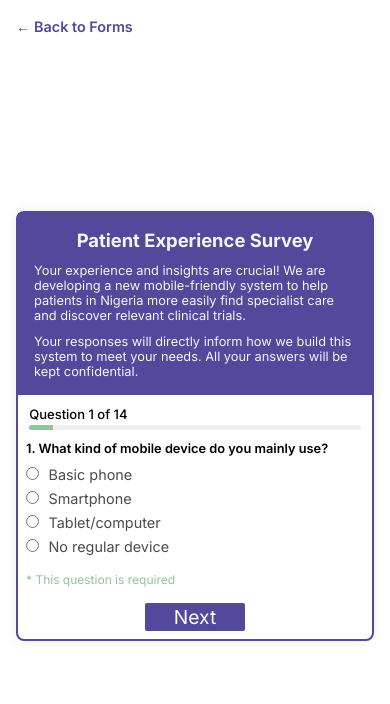
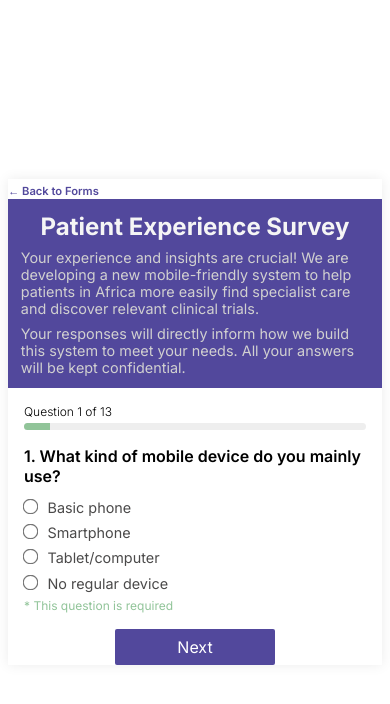
Before and after one commit to axonlinkcode/webpage, a React (Vite) app in the folder frontend/: page /forms/patient in a window 390 px wide. Shown: the top 704 px of the page. Built offline with nearby package versions, Linux system fonts and the light colour scheme.

Commit message:
styled forms

```diff
--- a/frontend/src/components/form/CROForm.jsx
+++ b/frontend/src/components/form/CROForm.jsx
@@ -41,7 +41,7 @@ const CROForm = () => {
   const [submissionError, setSubmissionError] = useState('');
   const [errors, setErrors] = useState({});
 
-  const totalSteps = 23;
+  const totalSteps = 22;
 
   const requiredFields = {
     1: 'primaryRole',
@@ -135,7 +135,6 @@ const CROForm = () => {
   const handleSubmit = (e) => {
     e.preventDefault();
     if (validateCurrentStep()) {
-      console.log('CRO Submitted:', formData);
       setShowModal(true);
       setSubmissionError('');
       // Uncomment below to use API
@@ -567,7 +566,6 @@ const CROForm = () => {
           </div>
         );
       case 17:
-        if (formData.hasPrivacyConcerns !== 'Yes') return null;
         return (
           <div className="form-group">
             <label>15a. Please briefly describe the nature of those concerns:</label>
@@ -753,12 +751,11 @@ const CROForm = () => {
 
   return (
     <div className='survey-body'>
+      <form onSubmit={handleSubmit} className="survey-form">
         <Link to='/forms' className="arrow-link">← Back to Forms</Link>
-      <div className="survey-container">
-        <form onSubmit={handleSubmit} className="survey-form">
         <div className="survey-header">
           <h1>Clinical Research Organizations (CROs)/Trial Sponsors</h1>
-            <p>Your expertise as a clinical trial manager or sponsor operating in Nigeria is critical. We are developing an innovative IT system to streamline clinical trial operations, enhance patient engagement, and improve connectivity within the Nigerian healthcare and research ecosystem. </p>
+          <p>Your expertise as a clinical trial manager or sponsor operating in Africa is critical. We are developing an innovative IT system to streamline clinical trial operations, enhance patient engagement, and improve connectivity within the Nigerian healthcare and research ecosystem. </p>
           <p>Your valuable insights will directly inform the features and functionality of this system. Your answers will be kept confidential. </p>
         </div>
 
@@ -794,7 +791,6 @@ const CROForm = () => {
         </div>
 
       </form>
-      </div>
 
       {showModal && (
         <div className="modal-overlay">
--- a/frontend/src/components/form/PatientForm.jsx
+++ b/frontend/src/components/form/PatientForm.jsx
@@ -27,7 +27,7 @@ const PatientForm = () => {
     systemPriorities: []
   });
 
-  const totalSteps = 14; // Changed from 14 to 13 since you only have 13 steps
+  const totalSteps = 13; // Changed from 14 to 13 since you only have 13 steps
 
   const requiredFields = {
     1: 'deviceType',
@@ -155,7 +155,6 @@ const PatientForm = () => {
     e.preventDefault();
 
     if (validateCurrentStep()) {
-      console.log('Patient Submitted:', formData);
       setShowModal(true);
       setSubmissionError('');
 
@@ -171,7 +170,8 @@ const PatientForm = () => {
             setSubmissionError('Something went wrong. Please try again.');
           });
       }
-  }}
+    }
+  }
 
   const renderQuestion = () => {
     switch (currentStep) {
@@ -417,13 +417,13 @@ const PatientForm = () => {
 
   return (
     <div className='survey-body'>
+      {/* <div className="survey-container"> */}
+      <form onSubmit={handleSubmit} className="survey-form">
         <Link to='/forms' className="arrow-link">← Back to Forms</Link>
-      <div className="survey-container">
-        <form onSubmit={handleSubmit} className="survey-form">
         <div className="survey-header">
           <h1>Patient Experience Survey</h1>
           <p>
-              Your experience and insights are crucial! We are developing a new mobile-friendly system to help patients in Nigeria more easily find specialist care and discover relevant clinical trials.
+            Your experience and insights are crucial! We are developing a new mobile-friendly system to help patients in Africa more easily find specialist care and discover relevant clinical trials.
           </p>
           <p>
             Your responses will directly inform how we build this system to meet your needs. All your answers will be kept confidential.
@@ -447,15 +447,20 @@ const PatientForm = () => {
         </div>
 
         <div className="form-footer">
-            {currentStep > 1 && <button type="button" onClick={handleBack}>Back</button>}
-            {currentStep < totalSteps ? (
+          {currentStep > 1 && (
+            <button type="button" onClick={handleBack}>Back</button>
+          )}
+
+          {currentStep === 13 && (
+            <button type="submit">Submit</button>
+          )}
+
+          {currentStep < 13 && (
             <button type="button" onClick={handleNext}>Next</button>
-            ) : (
-              <button type="submit">Submit</button>
           )}
         </div>
       </form>
-      </div>
+      {/* </div> */}
       {showModal && (
         <div className="modal-overlay">
           <div className="modal-card">
--- a/frontend/src/components/form/form.css
+++ b/frontend/src/components/form/form.css
@@ -1,73 +1,45 @@
-/* form.css */
-
  .survey-body {
-  padding: 2rem;
+   display: flex;
+   align-items: center;
+   justify-content: center;
    height: 100vh;
  }
 
-.survey-container {
-  height: calc(100vh - 4rem);
-  background-color: #fff;
-  display: flex;
-  align-items: center;
-  justify-content: center;
+ .survey-form {
+   /* width: 60%; */
+   /* height: auto; */
+   background-color: #ffffff;
+   box-shadow: 0 0 12px rgba(0, 0, 0, 0.08);
  }
 
-.survey-form {
-  width: 60%;
-  height: auto;
-  background-color: #ffffff;
-  border: 2px solid #52489c;
-  border-radius: 8px;
-  box-shadow: 0 0 12px rgba(0, 0, 0, 0.08);
-}
 
  .arrow-link {
    display: inline-block;
    text-decoration: none;
    font-weight: 600;
    color: #52489c;
-  font-size: 1.2rem;
-}
-
-.back-link:hover {
-  text-decoration: underline;
+   /* font-size: 1.2rem; */
  }
 
  .survey-header {
    text-align: center;
    background-color: #52489c;
-  padding: 3rem 0;
    color: whitesmoke;
  }
 
-.survey-header h1 {
-  font-size: 2rem;
+ .survey-header p {
+   text-align: left;
  }
 
-.survey-header h2 {
-  font-size: 1.2rem;
-}
+ /* .progress-tracker {
+  padding: 2rem;
+} */
 
-
-.survey-header p {
-  font-size: 1.1rem;
-  margin-top: 1rem;
-  text-align: left;
-  padding: 0 1rem;
-}
-
-
-.progress-tracker {
-  padding: 2rem;
-}
-
-.progress-tracker p {
+ /* .progress-tracker p {
   font-weight: 500;
   margin-bottom: 0.4rem;
 
-}
-
+} */
  .progress-bar {
    width: 100%;
    height: 10px;
@@ -82,25 +54,27 @@
    transition: width 0.3s ease;
  }
 
-.survey-questions {
-  padding: 2rem;
-}
-
-/* .form-group {
-  border: 1px solid red;
-} */
-
  .form-group label {
    font-weight: 600;
-  font-size: 1.25rem;
+   /* font-size: 1.25rem; */
    display: block;
-  margin-bottom: 1rem;
+   /* margin-bottom: 1rem; */
  }
 
  .form-group-span {
    color: #a6a6a6;
    display: inline-block;
-  font-size: 15px;
+ }
+
+ .survey-header h2 {
+   font-size: 1.2rem;
+ }
+
+ .radio-text {
+   color: #4b4a4a;
+   /* font-size: 1.4rem; */
+   display: inline-block;
+   /* margin-bottom: 0.6rem; */
  }
 
  .form-group input[type="radio"],
@@ -114,34 +88,25 @@
    margin-bottom: 0.5rem;
  }
 
-.scale-labels {
+ /* REQUIRED */
+ .required-note {
+   margin-top: 12px;
+   color: #91c499;
    font-size: 12px;
-  color: #91c499;
+   transition: color 0.3s ease;
  }
 
-.radio-text {
-  color: #4b4a4a;
-  font-size: 1.4rem;
-  display: inline-block;
-  margin-bottom: 0.6rem;
+ .required-note.error {
+   color: #dc3545;
+   /* Red color for error state */
  }
 
-
-.form-group textarea,
-.form-group select {
-  width: 100%;
-  padding: 0.6rem;
-  font-size: 1rem;
-  border-radius: 5px;
-  border: 1px solid #ccc;
-  margin-top: 0.4rem;
-  resize: vertical;
-}
-
+ /* BUTTONS */
  .form-footer {
    display: flex;
    justify-content: space-evenly;
-  margin-top: 2rem;
+   /* margin-top: 2rem; */
+   gap: 1rem;
  }
 
  .form-footer button {
@@ -165,6 +130,7 @@
    box-shadow: 0 4px 10px rgba(0, 0, 0, 0.1);
    cursor: pointer;
  }
+
 
  /* MODAL */
  .modal-overlay {
@@ -192,7 +158,7 @@
 
  .modal-card h2 {
    margin-bottom: 1rem;
-  color: #2e7d32;
+   color: #91C499;
  }
 
  .modal-btn {
@@ -217,173 +183,406 @@
    font-weight: 500;
  }
 
+ .scale-labels {
+   font-size: 12px;
+   color: #91c499;
+ }
+
+ .form-group textarea,
+ .form-group select {
+   width: 100%;
+   padding: 0.6rem;
+   font-size: 1rem;
+   border-radius: 5px;
+   border: 1px solid #ccc;
+   margin-top: 0.4rem;
+   resize: vertical;
+ }
+
+ .back-link:hover {
+   text-decoration: underline;
+ }
+
+
+ /* ____________ */
+ /* small screens */
+ @media (max-width:479px) {
+   .survey-body {
+     padding: 0.5rem;
+   }
+
+   /* .survey-form {
+    width: 100%;
+  } */
+
+   .arrow-link {
+     font-size: 0.7rem;
+   }
+
+   .survey-header {
+     padding: 0.8rem;
+   }
+
+   .survey-header h1 {
+     font-size: 1.5rem;
+   }
+
+   .survey-header p {
+     font-size: 0.9rem;
+     margin-top: 0.5rem;
+     color: rgb(209, 208, 208);
+   }
+
+   .progress-tracker {
+     padding: 1rem;
+   }
+
+   .progress-tracker p {
+     font-weight: 300;
+     font-size: 12px;
+     margin-bottom: 0.2rem;
+   }
+
+   .progress-bar {
+     height: 7px;
+   }
+
+   .survey-questions {
+     padding: 0 1rem 1rem;
+   }
+
+   .form-group label {
+     font-size: 1rem;
+     margin-bottom: 0.7rem;
+   }
+
+   /* .form-group-span {
+  font-size: 10px;
+} */
+   .radio-text {
+     font-size: 0.9rem;
+     display: inline-block;
+     margin-bottom: 0.4rem;
+   }
+
+   .form-group input[type="radio"],
+   .form-group input[type="checkbox"] {
+     transform: scale(1.2);
+     /* Increases size */
+     margin-right: 6px;
+   }
 
    /* REQUIRED */
    .required-note {
-  margin-top: 12px;
-  color: #91c499;
-  font-size: 12px;
-  transition: color 0.3s ease;
+     margin-top: 0px;
    }
 
-.required-note.error {
-  color: #dc3545;
-  /* Red color for error state */
+   .form-footer button {
+     padding: 0.5rem 0;
+     font-size: 1rem;
+     width: 160px;
+     margin-bottom: 0rem;
+   }
  }
 
-/* QUERIES */
+ @media (min-width:480px) and (max-width:767px) {
+   .survey-body {
+     padding: 0.7rem;
+   }
 
+   .arrow-link {
+     font-size: 0.85rem;
+   }
 
-@media screen and (max-width:768px) {
-  .survey-body {
+   .survey-header {
+     padding: 0.8rem;
+   }
+
+   .survey-header h1 {
+     font-size: 1.5rem;
+   }
+
+   .survey-header p {
+     font-size: 0.95rem;
+     margin-top: 0.8rem;
+     color: rgb(209, 208, 208);
+   }
+
+   .progress-tracker {
      padding: 1rem;
    }
 
-  .survey-form {
-    width: 90%;
-    max-height: 690px;
-    height: auto;
+   .progress-tracker p {
+     font-weight: 300;
+     font-size: 13.5px;
+     margin-bottom: 0.2rem;
+   }
+
+   .progress-bar {
+     height: 7px;
+   }
+
+   .survey-questions {
+     padding: 0 1rem 1rem;
+   }
+
+   .form-group label {
+     font-size: 1rem;
+     margin-bottom: 0.7rem;
+   }
+
+   /* .form-group-span {
+  font-size: 10px;
+  border: 1px solid red;
+} */
+   .radio-text {
+     font-size: 1rem;
+     display: inline-block;
+     margin-bottom: 0.8rem;
+   }
+
+   .form-group input[type="radio"],
+   .form-group input[type="checkbox"] {
+     transform: scale(1.3);
+     margin-right: 8px;
+     margin-bottom: 0.5rem;
+   }
+
+   /* REQUIRED */
+   .required-note {
+     margin-top: 0px;
+   }
+
+   .form-footer button {
+     padding: 0.5rem 0;
+     font-size: 1.1rem;
+     width: 180px;
+     margin-bottom: 0rem;
+   }
+ }
+
+ @media (min-width:768px) and (max-width:1023px) {
+   .survey-body {
+     padding: 1.2rem;
    }
 
    .survey-header {
-    padding: 1rem 0;
-  }
-
-  .survey-questions {
      padding: 1rem;
    }
 
-  .progress-tracker {
-    padding: 0.5rem;
-
-  }
-}
-
-@media screen and (max-width: 500px) {
-  .survey-header {
-    padding: 1rem 0;
-  }
-
    .survey-header h1 {
-    font-size: 1.3rem;
-  }
-
-  .survey-header h2 {
-    font-size: 0.8rem;
+     font-size: 1.7rem;
    }
 
    .survey-header p {
-    margin-top: 0.7rem;
-    font-size: 0.8rem;
+     font-size: 1.1rem;
+     margin-top: 1rem;
+     color: rgb(209, 208, 208);
    }
 
-  .survey-body {
+   .progress-tracker {
      padding: 1rem;
    }
 
-  .progress-bar {
-    height: 5px;
-  }
-
-  .progress-tracker {
-    padding: 0.7rem;
-  }
-
    .progress-tracker p {
-    font-size: 13px;
+     font-weight: 300;
+     font-size: 15px;
      margin-bottom: 0.2rem;
    }
 
    .survey-questions {
-    padding: 0 0.5rem 0.5rem 0.5rem;
-  }
-
-  .survey-form {
-    width: 100%;
-    height: auto;
-  }
-
-  .form-footer {
-    gap: 1rem;
-    margin-top: 0.5rem;
-    padding-bottom: 0.5rem;
+     padding: 0 1rem 1rem;
    }
 
    .form-group label {
-    font-size: 1rem;
-    margin-bottom: 0.5rem;
+     font-size: 1.2rem;
+     margin-bottom: 0.7rem;
    }
 
    .radio-text {
-    font-size: 0.9rem;
-    margin-bottom: 0rem;
-
-  }
-
-  .form-footer button {
-    margin-bottom: 0;
-    width: 100px;
-    padding: 0.2rem 0;
+     font-size: 1.1rem;
+     display: inline-block;
+     margin-bottom: 1rem;
    }
 
    .form-group input[type="radio"],
    .form-group input[type="checkbox"] {
-    transform: none;
-    margin-right: 5px;
+     transform: scale(1.4);
+     margin-right: 8px;
+     margin-bottom: 0.5rem;
    }
 
-  .survey-container {
-    flex-direction: column;
+   .required-note {
+     margin-top: 0px;
    }
 
-  .arrow-link {
-    font-size: 0.9rem;
+   .form-footer button {
+     margin-bottom: 0.6rem;
    }
  }
 
-
-@media screen and (max-width:425px) {
-  .survey-header h1 {
-    font-size: 1.15rem;
+ @media (min-width:1024px) and (max-width:1279px) {
+   .survey-body {
+     padding: 0 1.2rem 0 1.2rem;
    }
 
-  .survey-header h2 {
-    font-size: 0.75rem;
+   .survey-header {
+     padding: 1.2rem;
+   }
+
+   .survey-header p {
+     font-size: 1.2rem;
+     margin-top: 1rem;
+     color: rgb(209, 208, 208);
+   }
+
+   .progress-tracker {
+     padding: 1rem;
+   }
+
+   .progress-tracker p {
+     font-weight: 500;
+     font-size: 1rem;
+     margin-bottom: 0.2rem;
+   }
+
+   .survey-questions {
+     padding: 0 1.2rem 0 1.2rem;
+   }
+
+   .form-group label {
+     font-size: 1.4rem;
+     margin-bottom: 1rem;
+   }
+
+   .radio-text {
+     font-size: 1.5rem;
+     display: inline-block;
+     margin-bottom: 1rem;
+   }
+
+   .form-group input[type="radio"],
+   .form-group input[type="checkbox"] {
+     margin-right: 10px;
+     margin-bottom: 0.5rem;
+   }
+
+   .required-note {
+     margin-top: 0px;
+   }
+
+ }
+
+ @media (min-width:1280px) and (max-width:1535px) {
+   .survey-body {
+     padding: 0 1.5rem 0 1.5rem;
+   }
+
+   .survey-header {
+     padding: 1.4rem;
+   }
+
+   .survey-header h1 {
+     font-size: 2rem;
+   }
+
+   .survey-header p {
+     font-size: 1.3rem;
+     margin-top: 1rem;
+     color: rgb(209, 208, 208);
+   }
+
+   .progress-tracker {
+     padding: 1rem 1rem 1.5rem 1rem;
+   }
+
+   .progress-tracker p {
+     font-weight: 600;
+     font-size: 18px;
+     margin-bottom: 0.2rem;
+   }
+
+   .survey-questions {
+     padding: 0 1.2rem 1.2rem;
+   }
+
+   .form-group label {
+     font-size: 1.5rem;
+     margin-bottom: 1rem;
+   }
+
+   .radio-text {
+     font-size: 1.5rem;
+     margin-bottom: 1rem;
+   }
+
+   .form-group input[type="radio"],
+   .form-group input[type="checkbox"] {
+     transform: scale(1.4);
+     margin-right: 8px;
+     margin-bottom: 0.5rem;
+   }
+
+   .required-note {
+     margin-top: 0px;
    }
 
    .form-footer button {
-    padding: 0.1rem 0;
-  }
-.form-group label {
-  font-size: 0.8rem;
+     margin-bottom: 0.8rem;
    }
  }
 
-@media screen and (max-width:375px){
+ @media (min-width:1536px) {
+   .survey-body {
+     padding: 0 2rem 0 2rem;
+   }
+
+   .survey-header {
+     padding: 1.4rem;
+   }
+
    .survey-header h1 {
-    font-size: 1.19rem;
+     font-size: 2rem;
    }
-   .survey-header h2 {
-    font-size: 0.6rem;
+
+   .survey-header p {
+     font-size: 1.3rem;
+     margin-top: 1rem;
+     color: rgb(209, 208, 208);
    }
-  .survey-header p{
-    padding: 0.5rem;
-      margin-top: 0rem;
-      font-size: 11.5px;
+
+   .progress-tracker {
+     padding: 1rem 1rem 1.5rem 1rem;
    }
-  .radio-text{
-    font-size: 0.85rem;
+   .progress-tracker p {
+     font-weight: 600;
+     font-size: 18px;
+     margin-bottom: 0.2rem;
    }
-  .required-note{
-    margin-top: 6px;
+    .survey-questions {
+     padding: 0 1.2rem 1.2rem;
+   }
+
+   .form-group label {
+     font-size: 1.5rem;
+     margin-bottom: 1rem;
+   }
+    .radio-text {
+     font-size: 1.5rem;
+     margin-bottom: 1rem;
+   }
+    .form-group input[type="radio"],
+   .form-group input[type="checkbox"] {
+     transform: scale(1.4);
+     margin-right: 8px;
+     margin-bottom: 0.5rem;
+   }
+
+   .required-note {
+     margin-top: 0px;
+   }
+
+   .form-footer button {
+     margin-bottom: 0.8rem;
    }
  }
-
-@media screen and (max-width:320px){
-  .progress-tracker{
-    padding: 0.5rem 0.7rem;
-  }
-  .survey-questions{
-    padding: 0 0.4rem 0.4rem 0.4rem;
-  }
-}
--- a/frontend/src/pages/form/Form.jsx
+++ b/frontend/src/pages/form/Form.jsx
@@ -12,7 +12,7 @@ const Form = () => {
             <div className='form-card'>
                 <h2>Your experience and insights are crucial!</h2>
                 <p className="intro-text">
-                    We are developing a new mobile-friendly system to help patients in Nigeria more easily
+                    We are developing a new mobile-friendly system to help patients in Africa more easily
                     find specialist care and discover relevant clinical trials.
                     Your responses will directly inform how we build this system to meet your needs.
                     All your answers will be kept confidential.
```
Also changed, not shown: frontend/src/components/form/ClinicianForm.jsx (+2 -11 lines). Lines whose indentation alone changed are shown as unchanged.
